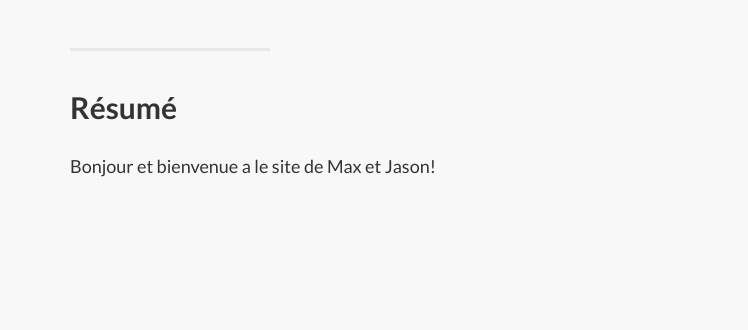
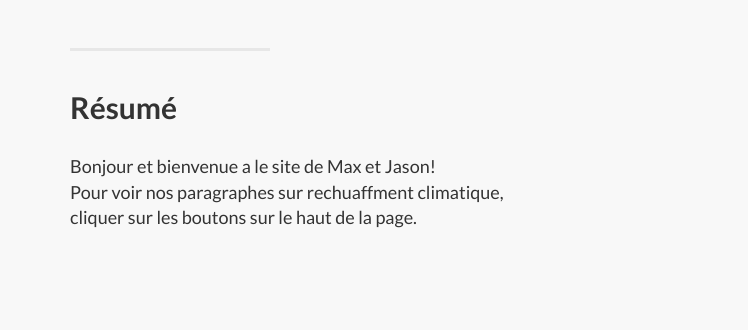
Before and after one commit to maxionwang/fprojet, a plain HTML site: page index.html in a window 1280 px wide. Shown: the part 743-1073 px from the top of the page, 0-748 px from the left. Drawn offline with Linux system fonts and the light colour scheme.

Commit message:
more index stuff

```diff
--- a/index.html
+++ b/index.html
@@ -97,7 +97,9 @@
                     <hr class="section-heading-spacer">
                     <div class="clearfix"></div>
                     <h2 class="section-heading">Résumé</h2>
-                    <p class="lead">Bonjour et bienvenue a le site de Max et Jason!</p>
+                    <p class="lead">Bonjour et bienvenue a le site de Max et Jason!
+                      <br>Pour voir nos paragraphes sur rechuaffment climatique, cliquer sur les boutons sur le haut de la page.</b>
+                    </p>
                 </div>
                 <div class="col-lg-5 col-lg-offset-2 col-sm-6">
                     <img class="img-responsive" src="http://cdn.toptenreviews.com/rev/site/cms/category_headers/1027-h_main-w.png" alt="">
```
